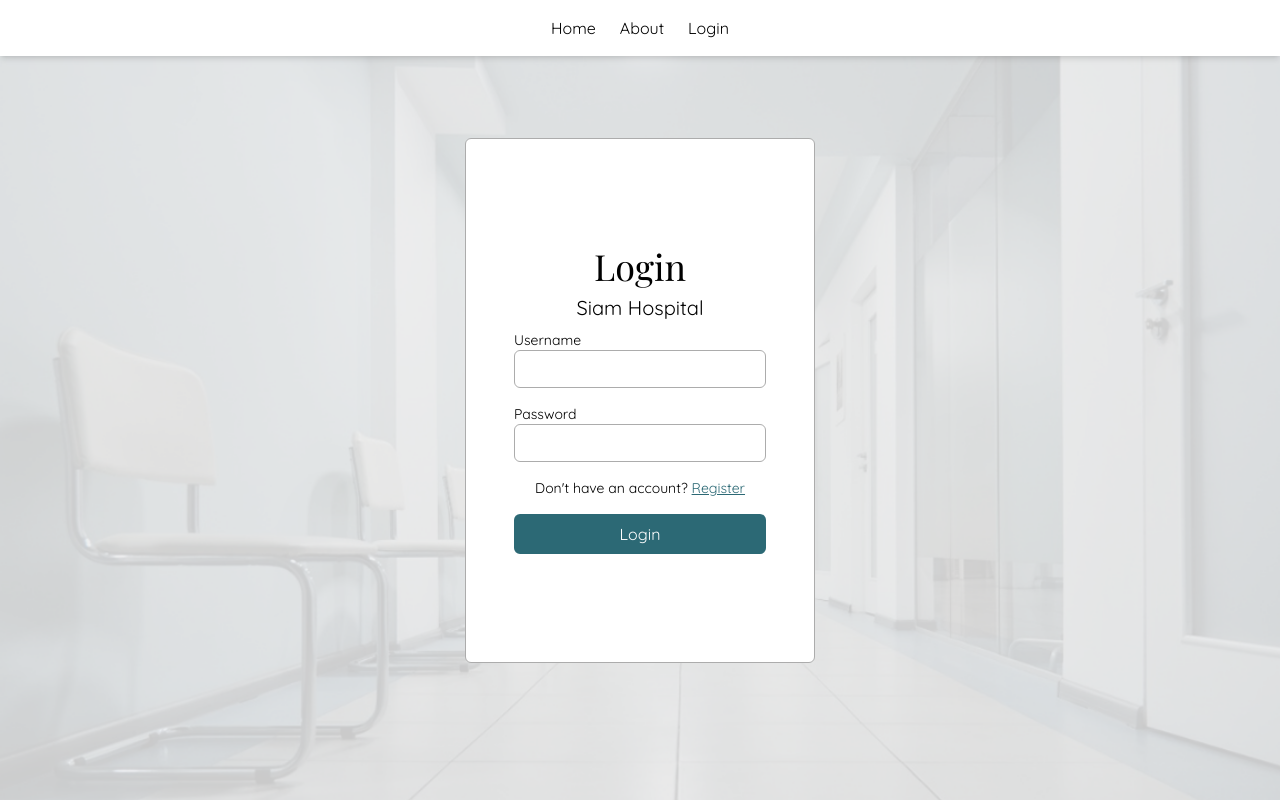
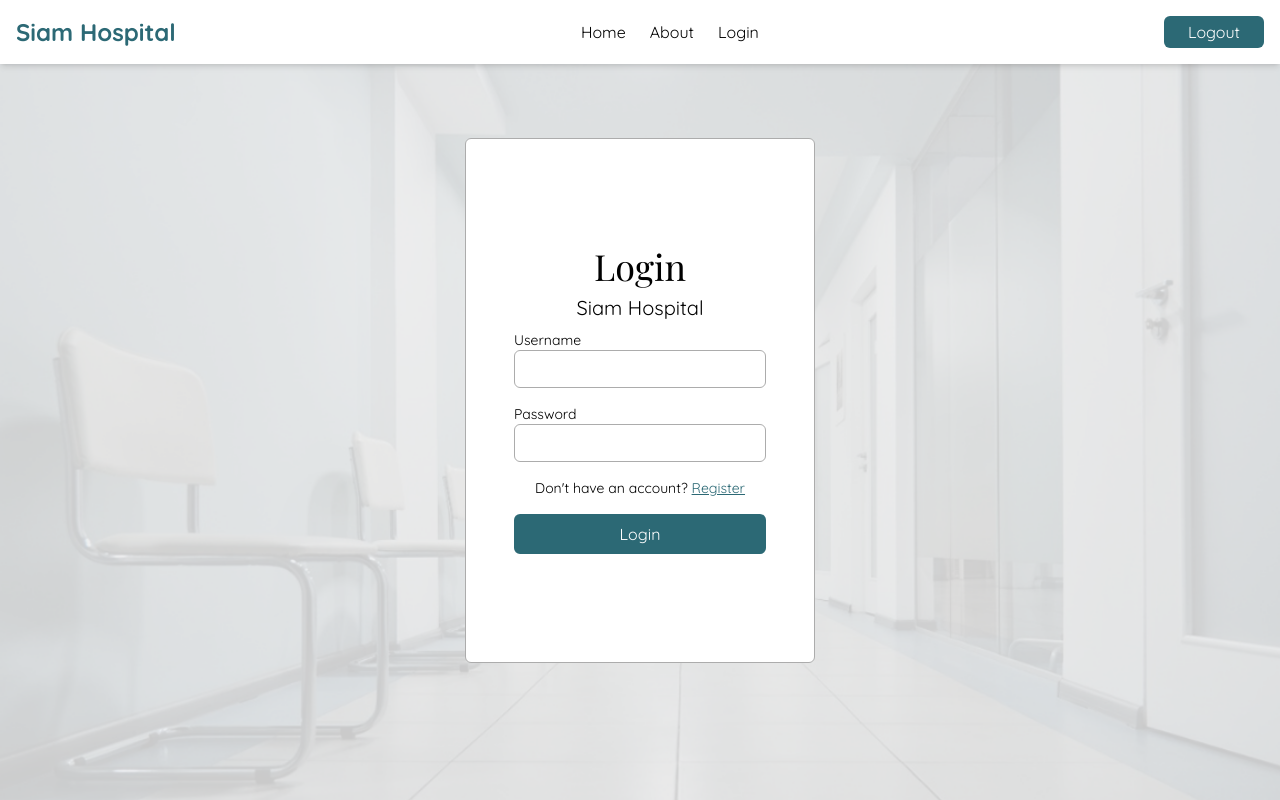
Before and after one commit to NinePTH/Hospital-Management-Frontend, a React (Vite) app: page / in a window 1280 px wide. Built offline with nearby package versions, Linux system fonts and the light colour scheme; no server answers; a web font is replaced by a local one.

Commit message:
Fix: Navbar (only functional not accurate)

```diff
--- a/src/components/Navbar.tsx
+++ b/src/components/Navbar.tsx
@@ -1,15 +1,24 @@
-import React from "react";
-import { Link } from "react-router-dom";
+import React , { useContext }from "react";
+import { Link, useNavigate } from "react-router-dom";
+import { logoutUser } from "../services/auth";
+import { AuthContext } from "../contexts/AuthContext";
 
 const Navbar: React.FC = () => {
+  const navigate = useNavigate();
+  const auth = useContext(AuthContext);
+
+  const handleLogout = () => {
+    logoutUser();
+    auth?.setAuthenticated(false);
+    navigate("/");
+  };
 
   return (
     <nav className="bg-white shadow-md fixed top-0 left-0 w-full z-50">
-      <div className="container mx-auto flex justify-center items-center p-4">
-        {/* Logo */}
-        {/* <Link to="/" className="text-2xl font-bold text-[#2C6975]">
+      <div className="container mx-auto flex justify-between items-center p-4">
+        <p className="text-2xl font-bold text-[#2C6975]">
           Siam Hospital
-        </Link> */}
+        </p>
 
         <ul className="flex space-x-6">
           <li><Link to="/" className="hover:text-[#2C6975]">Home</Link></li>
@@ -17,6 +26,9 @@ const Navbar: React.FC = () => {
           <li><Link to="/" className="hover:text-[#2C6975]">Login</Link></li>
         </ul>
 
+        <button onClick={handleLogout} className="bg-[#2C6975] text-white py-1 px-1 lg:px-6 rounded-md active:scale-95 active:bg-[#25444e] transition duration-150">
+          Logout
+        </button>
       </div>
     </nav>
   );
```
